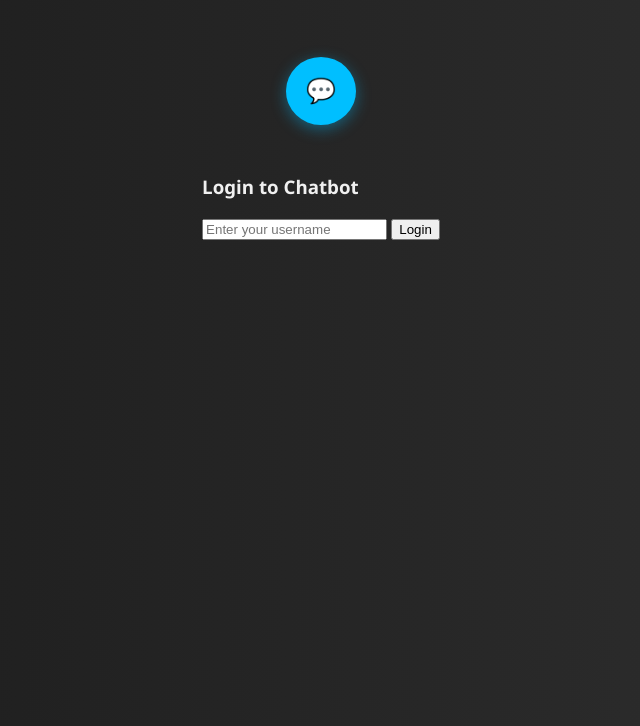
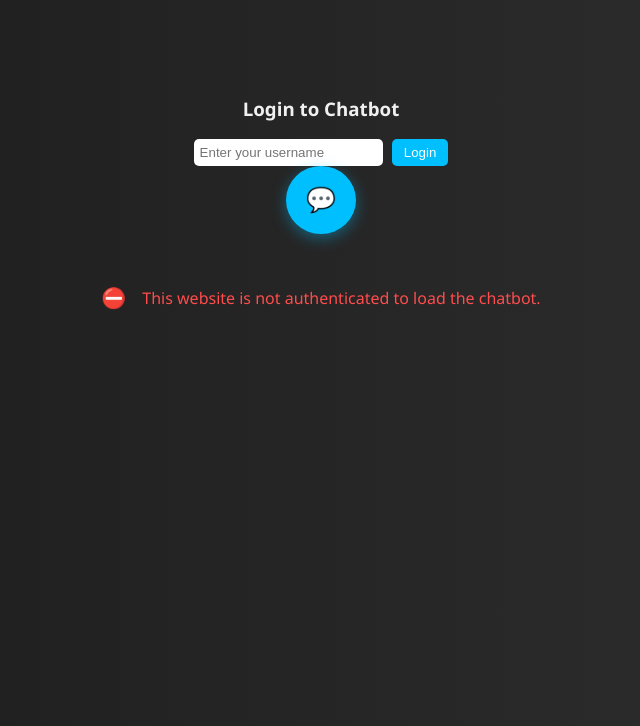
Before and after one commit to usman9805/GS_App, a plain HTML site: page index.html in a window 1280 px wide. Both pictures are taken after a click on the button "Launch Chat 💬". Shown: the part 154-880 px from the top of the page, without its empty margins (319-959 px from the left). Drawn offline with Linux system fonts and the light colour scheme; no server answers.

Commit message:
Update index.html

```diff
--- a/index.html
+++ b/index.html
@@ -80,6 +80,24 @@
             text-align: center;
             margin-bottom: 20px;
         }
+        #login-container {
+            margin-top: 20px;
+            text-align: center;
+        }
+        #username {
+            padding: 6px;
+            border-radius: 5px;
+            border: none;
+        }
+        #login-btn {
+            padding: 6px 12px;
+            margin-left: 5px;
+            border: none;
+            border-radius: 5px;
+            background: #00bfff;
+            color: white;
+            cursor: pointer;
+        }
     </style>
 </head>
 <body>
@@ -87,17 +105,23 @@
         <h1><span>Global Serve</span> Chatbot</h1>
         <h2>Welcome to the Arpatech Global Serve support system.<br>This is a demo environment to test chatbot access controls.</h2>
     </div>
+
+    <!-- Login -->
+    <div id="login-container">
+        <h3>Login to Chatbot</h3>
+        <input type="text" id="username" placeholder="Enter your username" />
+        <button id="login-btn">Login</button>
+    </div>
+
+    <!-- Chat Icon + Chatbox -->
     <button id="chat-icon" title="Launch Chat 💬">💬</button>
     <div id="chatbox-container">
         <iframe id="chatbox" src="" sandbox="allow-scripts allow-forms allow-same-origin"></iframe>
         <p id="unauthorized">This website is not authenticated to load the chatbot.</p>
     </div>
-    <div id="login-container">
-    <h3>Login to Chatbot</h3>
-    <input type="text" id="username" placeholder="Enter your username" />
-    <button id="login-btn">Login</button>
-    </div>
+
     <script>
+        // Handle Login
         document.getElementById("login-btn").addEventListener("click", function () {
             const username = document.getElementById("username").value.trim();
             if (!username) {
@@ -105,11 +129,10 @@
                 return;
             }
 
-        // Send to Flask to create session
             fetch("https://b98fb03e475a.ngrok-free.app/login", {
                 method: "POST",
                 headers: { "Content-Type": "application/json" },
-            credentials: "include",   // ✅ VERY IMPORTANT: sends session cookie
+                credentials: "include",   // ✅ send session cookie
                 body: JSON.stringify({ username })
             })
             .then(res => res.json())
@@ -122,6 +145,35 @@
             })
             .catch(err => console.error(err));
         });
+
+        // Handle Chat Launch
+        document.getElementById("chat-icon").addEventListener("click", function () {
+            const iframe = document.getElementById("chatbox");
+            const unauthorizedMsg = document.getElementById("unauthorized");
+
+            iframe.style.display = "none";
+            unauthorizedMsg.style.display = "none";
+
+            const flaskURL = "https://b98fb03e475a.ngrok-free.app/internal-chat";
+
+            fetch(flaskURL, {
+                method: "GET",
+                mode: "cors",
+                credentials: "include"   // ✅ session must be included
+            })
+            .then((response) => {
+                if (!response.ok) throw new Error("Unauthorized");
+                iframe.src = flaskURL;
+                iframe.style.display = "block";
+                setTimeout(() => {
+                    iframe.scrollIntoView({ behavior: 'smooth' });
+                }, 300);
+            })
+            .catch(() => {
+                iframe.style.display = "none";
+                unauthorizedMsg.style.display = "flex";
+            });
+        });
     </script>
 </body>
 </html>
```
Lines whose indentation alone changed are shown as unchanged.
